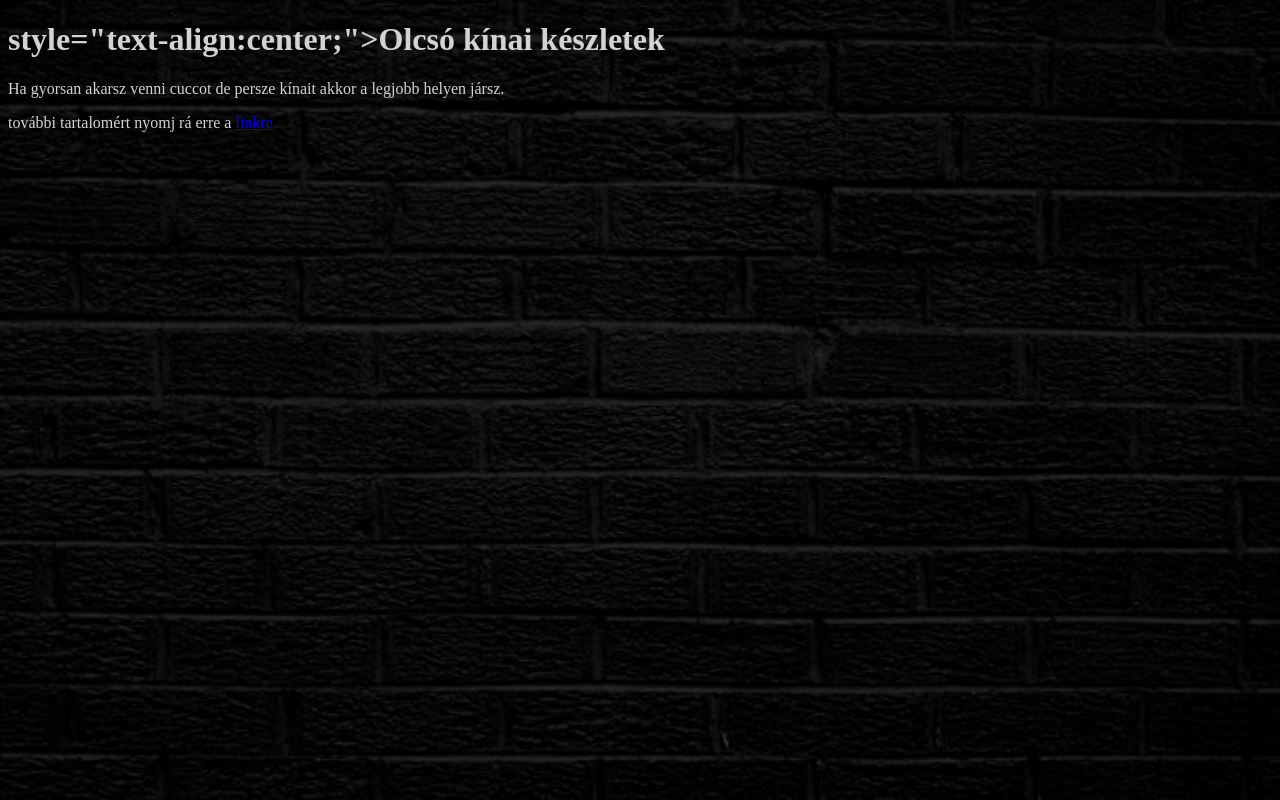
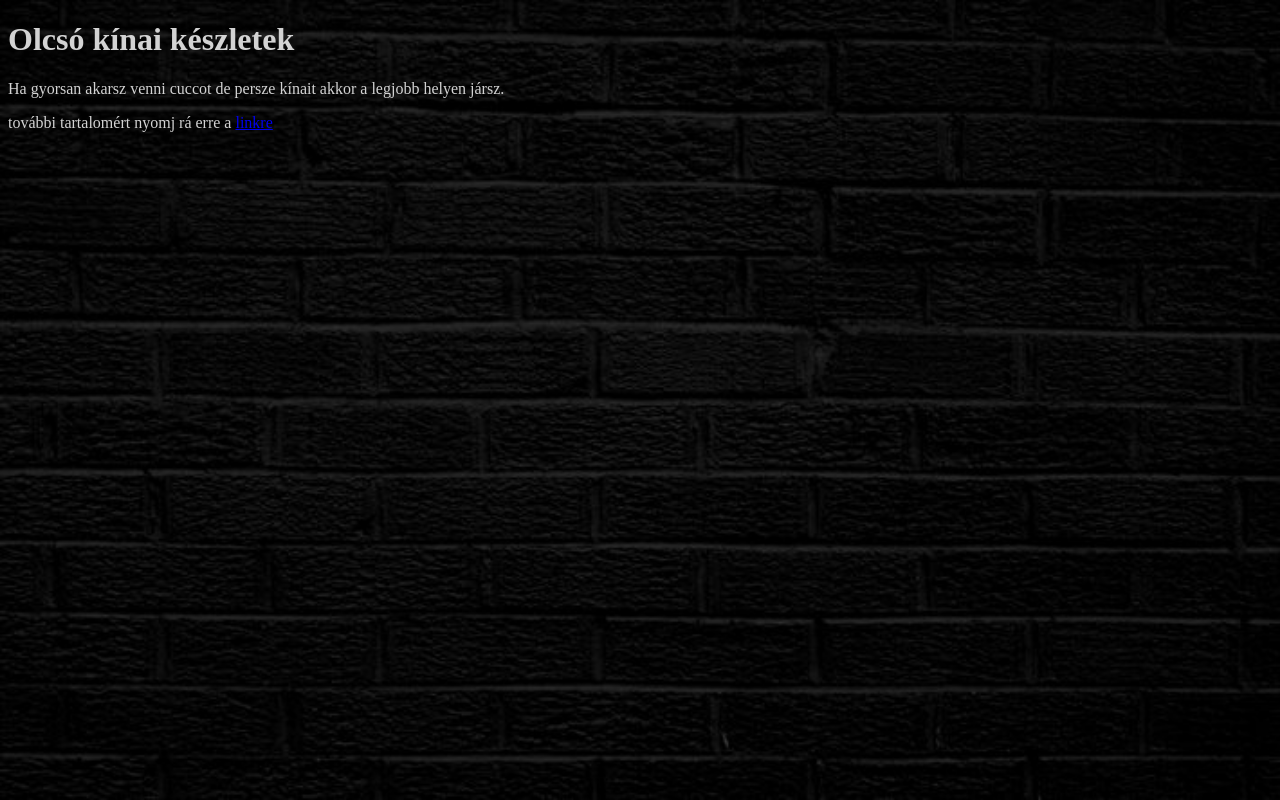
Before and after one commit to szendrattila/shop, a plain HTML site: page index.html in a window 1280 px wide. Drawn offline with Linux system fonts and the light colour scheme.

Commit message:
Update index.html

```diff
--- a/index.html
+++ b/index.html
@@ -5,7 +5,7 @@
 </head>
 <body>
 
-<h1 style="color:LightGray;">style="text-align:center;">Olcsó kínai készletek</h1>
+<h1 style="color:LightGray;"style="text-align:center;">Olcsó kínai készletek</h1>
 <p style="color:LightGray;">Ha gyorsan akarsz venni cuccot de persze kínait akkor a legjobb helyen jársz.</p>
 <p style="color:LightGray;">további tartalomért nyomj rá erre a <a href="https://www.aliexpress.com/">linkre</a></p>
 <style>
```
